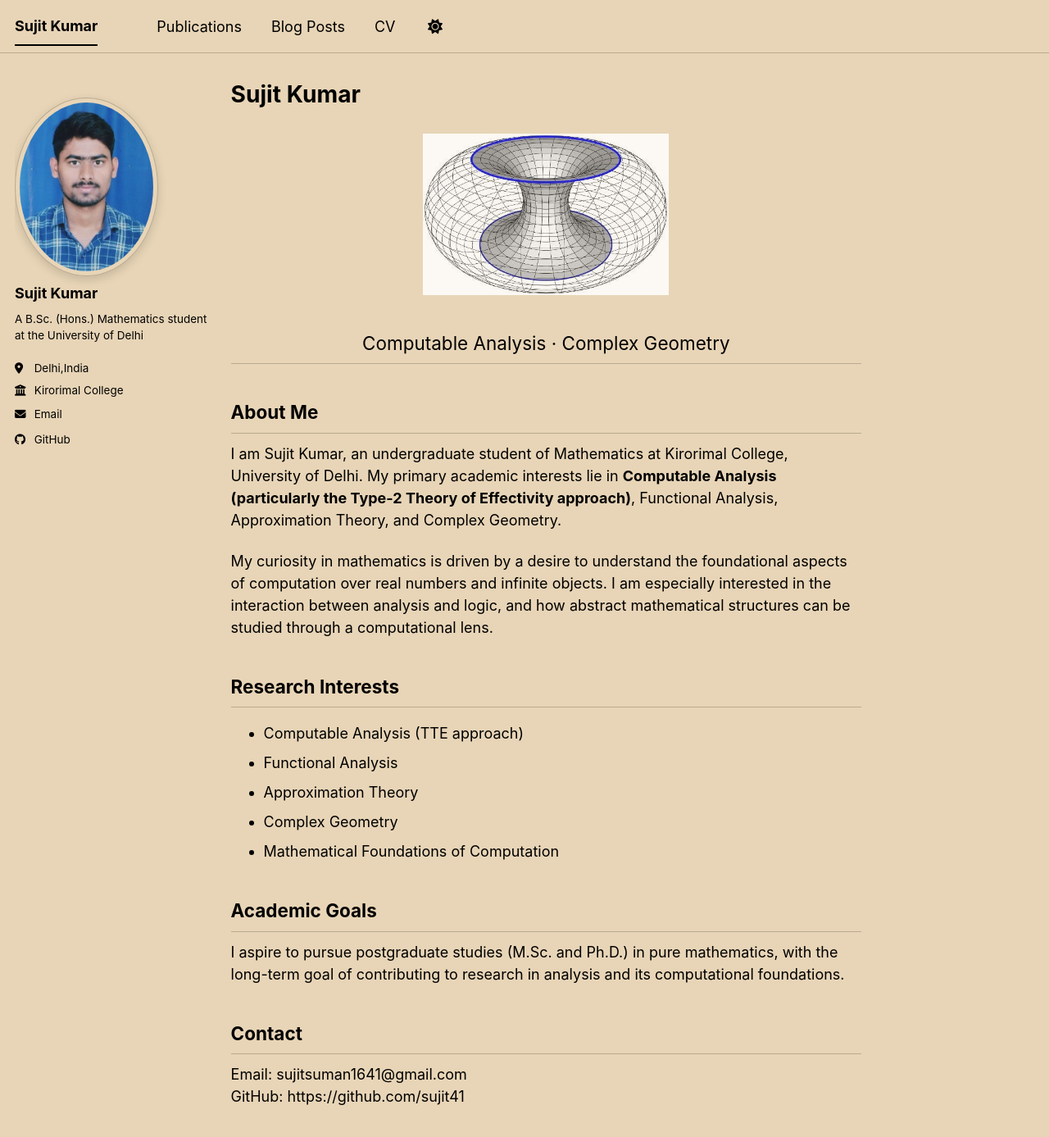
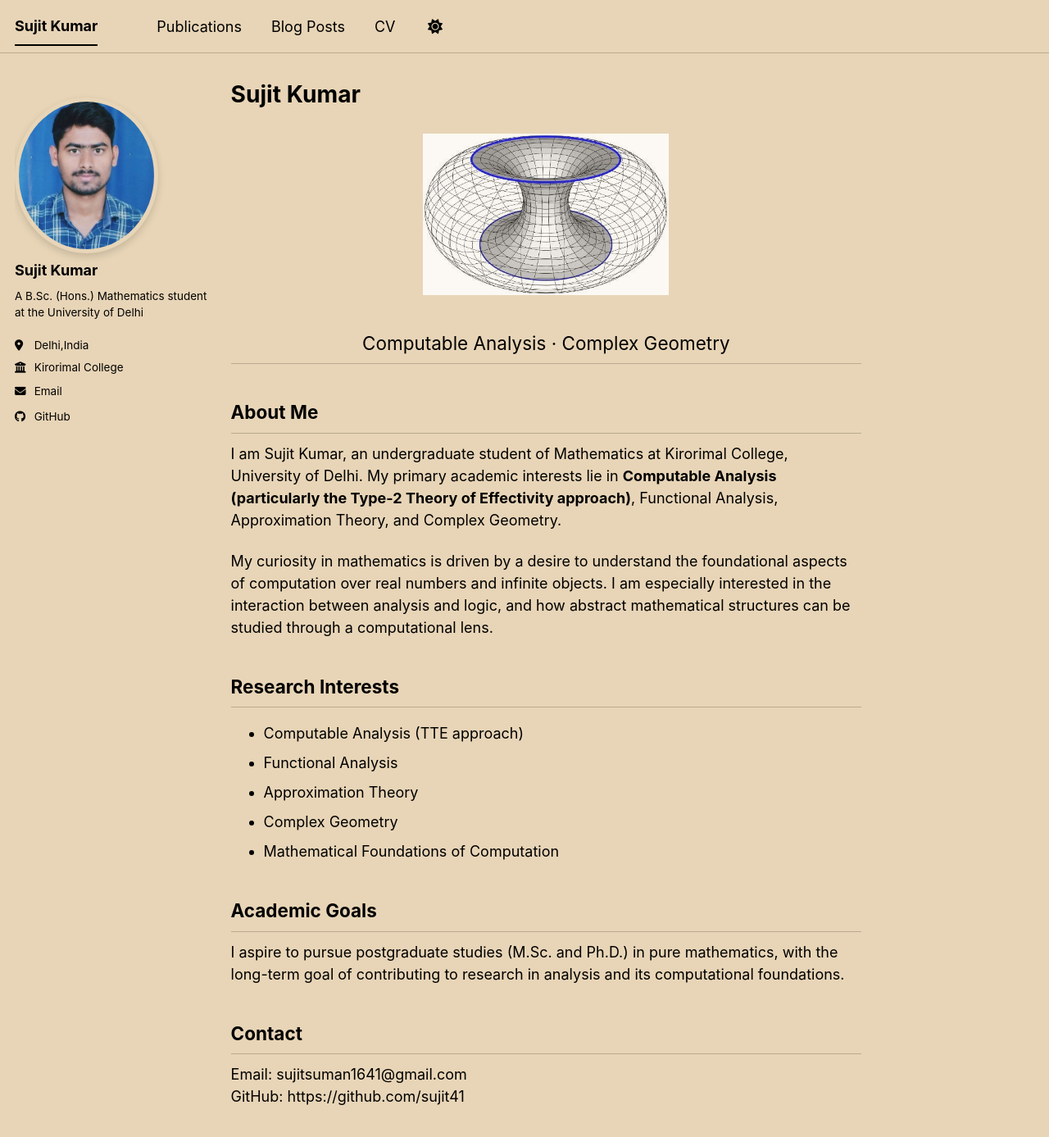
Before and after one commit to sujit41/sujit41.github.io, a Jekyll site: the page built from _pages/about.md, in a window 1280 px wide and 1400 px high. Shown: the top 1387 px of the window at 82% size. Built offline with Jekyll 4.4.1, drawn with Linux system fonts in a browser that asks for light colours; a script bundle is joined from its source files by our own code; library files that are not in the unit come from our copies.

Commit message:
Update main.scss

```diff
--- a/assets/css/main.scss
+++ b/assets/css/main.scss
@@ -59,3 +59,13 @@
     width: 260px !important;
   }
 }
+.author__avatar img {
+  width: 190px !important;
+  height: 190px !important;
+  object-fit: cover !important;
+  border-radius: 50% !important;
+  box-shadow: 0 4px 10px rgba(0,0,0,0.15);
+}
+.author__avatar {
+  border: none !important;
+}
```
